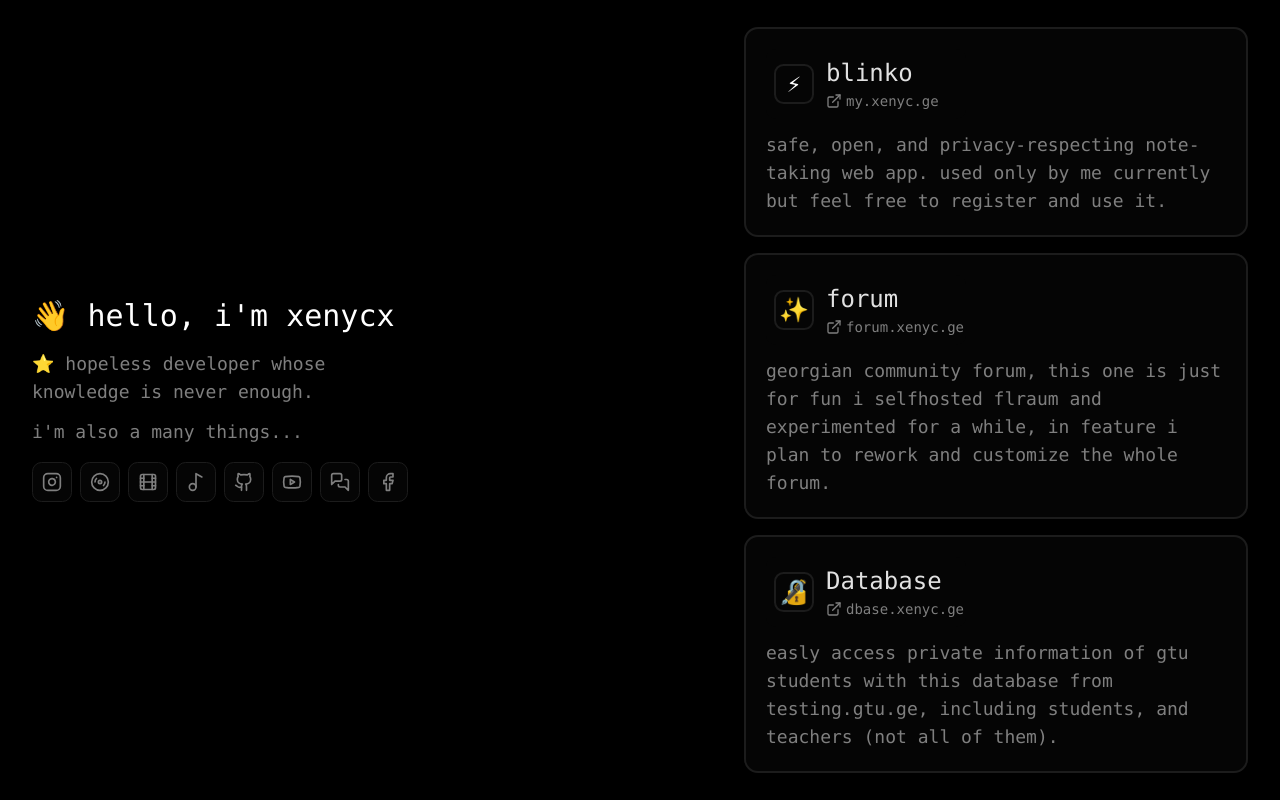
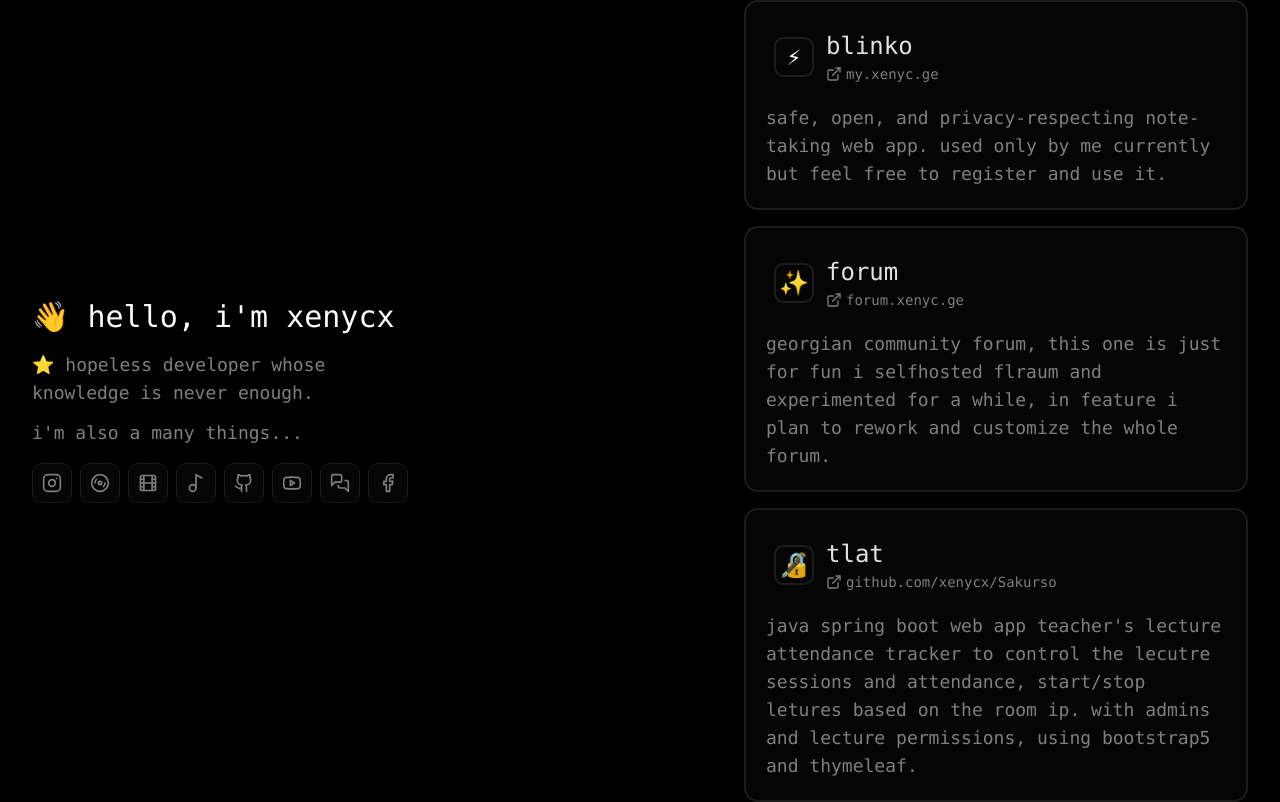
Before and after one commit to xenycx/portfolio, a Next.js app: page / in a window 1280 px wide. Built offline with nearby package versions, Linux system fonts and the light colour scheme.

Commit message:
Update ProjectCard details for lecture attendance tracker

```diff
--- a/app/page.tsx
+++ b/app/page.tsx
@@ -59,9 +59,9 @@ export default function Page() {
             />
             <ProjectCard
               icon="🔏"
-              title="Database"
-              url="dbase.xenyc.ge"
-              description="easly access private information of gtu students with this database from testing.gtu.ge, including students, and teachers (not all of them)."
+              title="tlat"
+              url="github.com/xenycx/Sakurso"
+              description="java spring boot web app teacher's lecture attendance tracker to control the lecutre sessions and attendance, start/stop letures based on the room ip. with admins and lecture permissions, using bootstrap5 and thymeleaf."
             />
 
           </div>
```
